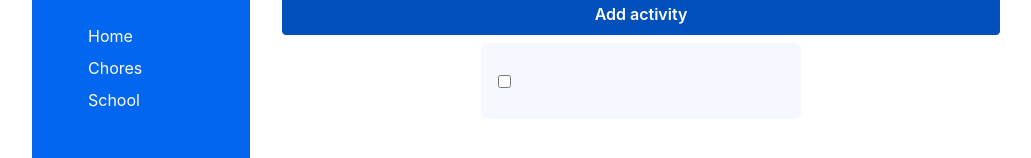
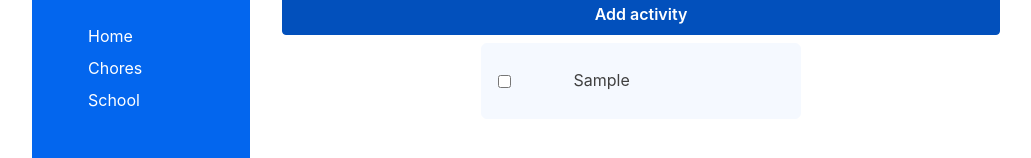
Before and after one commit to dustycl/todooly-react, a React (Create React App) app: page / in a window 1280 px wide. Both pictures are taken after typing "Sample" into the empty fields and a click on the button "Add activity". Shown: the part 168-326 px from the top of the page, without its empty margins (124-1155 px from the left). Built offline with nearby package versions, Linux system fonts and the light colour scheme.

Commit message:
Add item name back in

```diff
--- a/src/List.js
+++ b/src/List.js
@@ -9,6 +9,9 @@ const Activity =(props) => {
              onChange={(event)=>props.completeActivity(props.id, event)}
              checked={props.checked}
             />
+            <div>
+                {props.item.name}
+            </div>
             <div>
                 <button
                  className="muted-button activity-button-delete"
@@ -61,7 +64,7 @@ const Activities = (props) => {
   }
 
 const List = (props) => {
-    const {activityList, removeActivity, completeActivity, completedActivities, handleChange, addTag} = props;
+    const {activityList, removeActivity, completeActivity, completedActivities} = props;
 
     return (
         <div>
```
